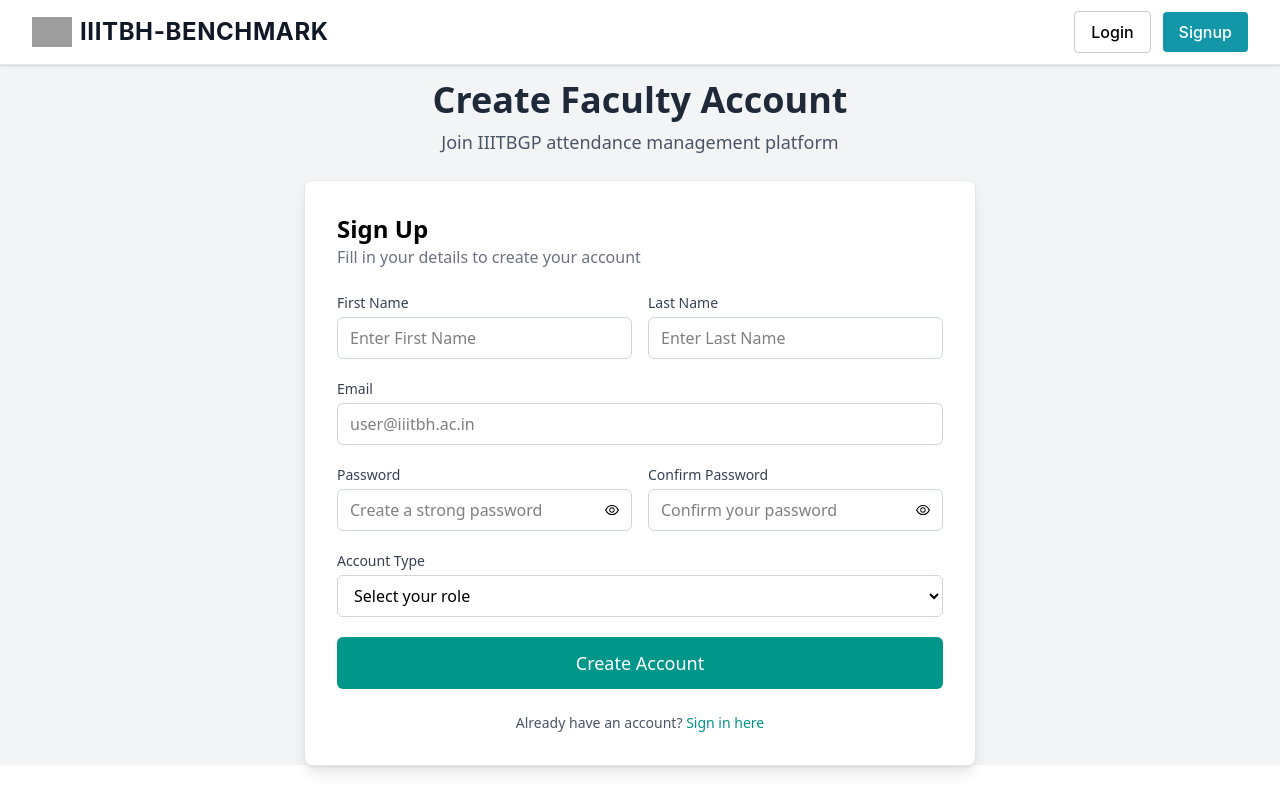
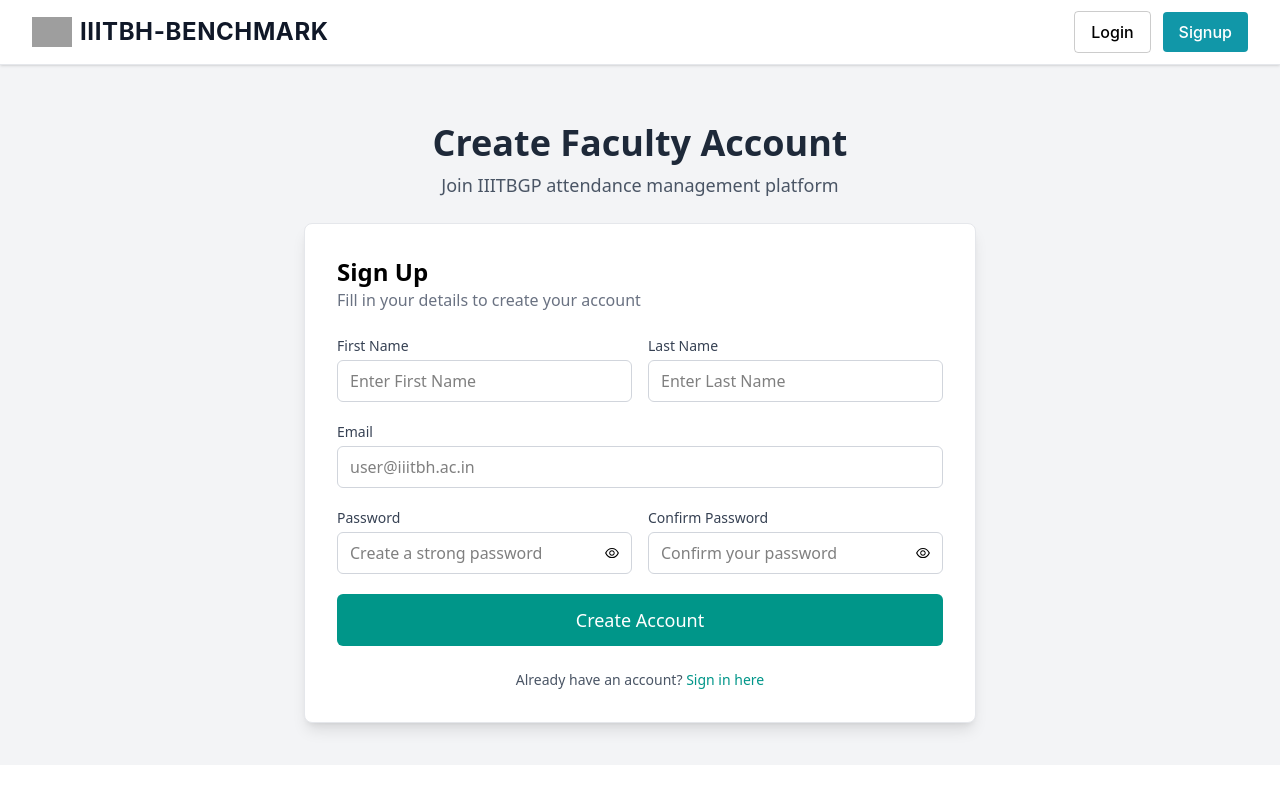
Before and after one commit to utkarshkgithub/Benchmark, a React (Vite) app in the folder web/: page /signup in a window 1280 px wide. Built offline with nearby package versions, Linux system fonts and the light colour scheme; no server answers; grey boxes are pictures that could not be loaded.

Commit message:
Remove student and admin from the web signup page

```diff
--- a/web/src/page/Signup.jsx
+++ b/web/src/page/Signup.jsx
@@ -4,7 +4,7 @@ import { useNavigate } from 'react-router-dom';
 import toast from 'react-hot-toast';
 
 // Icons
-import { FaGraduationCap } from 'react-icons/fa';
+// import { FaGraduationCap } from 'react-icons/fa';
 import { AiOutlineEye, AiOutlineEyeInvisible } from 'react-icons/ai';
 import { setSignupData } from '../Slices/authSlice.js';
 import { sendOtp } from '../services/opretions/Auth.js';
@@ -14,7 +14,7 @@ const Signup = () => {
   const dispatch = useDispatch();
 
   const [formData, setFormData] = useState({
-    accountType: "",
+    accountType: "Instructor",
     firstName: "",
     lastName: "",
     email: "",
@@ -144,7 +144,7 @@ const Signup = () => {
               </button>
             </div>
 </div>
-             <div>
+             {/* <div>
               <label className="block text-sm font-medium text-gray-700">Account Type</label>
               <select
                 name="accountType"
@@ -158,7 +158,7 @@ const Signup = () => {
                 <option value="Instructor">Instructor</option>
                 <option value="Admin">Administrator</option>
               </select>
-            </div>
+            </div>  */}
 
             <button
               type="submit"
```
